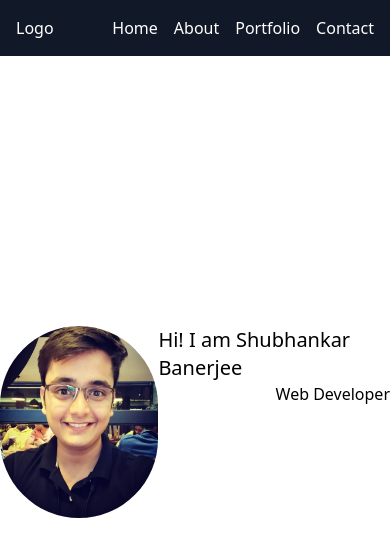
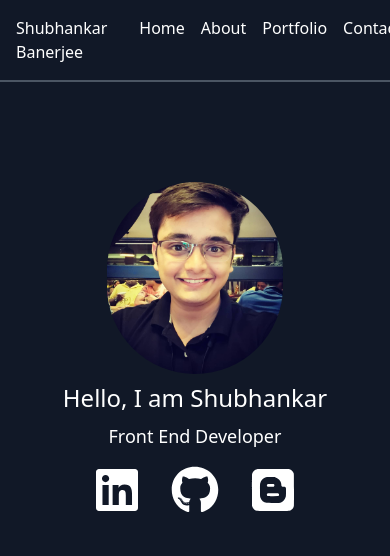
Before and after one commit to shubhankarb180/portfolio-website, a React (Create React App) app: page / in a window 390 px wide. Shown: the top 556 px of the page. Built offline with nearby package versions, Linux system fonts and the light colour scheme.

Commit message:
style: Intro with Social Media Links completed for Mobile View

```diff
--- a/package.json
+++ b/package.json
@@ -4,6 +4,10 @@
   "private": true,
   "dependencies": {
     "@craco/craco": "^6.1.2",
+    "@fortawesome/fontawesome-svg-core": "^1.2.36",
+    "@fortawesome/free-brands-svg-icons": "^5.15.4",
+    "@fortawesome/free-solid-svg-icons": "^5.15.4",
+    "@fortawesome/react-fontawesome": "^0.1.15",
     "@testing-library/jest-dom": "^5.11.4",
     "@testing-library/react": "^11.1.0",
     "@testing-library/user-event": "^12.1.10",
--- a/public/index.html
+++ b/public/index.html
@@ -10,6 +10,7 @@
       content="Web site created using create-react-app"
     />
     <link rel="apple-touch-icon" href="%PUBLIC_URL%/logo192.png" />
+    <script src="https://use.fontawesome.com/2667d53568.js"></script>
     <!--
       manifest.json provides metadata used when your web app is installed on a
       user's mobile device or desktop. See https://developers.google.com/web/fundamentals/web-app-manifest/
--- a/src/components/Intro-Content/introContent.component.jsx
+++ /dev/null
@@ -1,24 +0,0 @@
-import React from 'react'
-import DP from '../../assets/img/DP.jpg';
-
-const introContent = () => {
-    return(
-        <main className='flex justify-center items-center h-full overflow-y-hidden'>
-            <div className='flex' id='main-content'>
-                <div className='flex' id='creator-image'>
-                    <img className='w-48 h-48 rounded-full' src={DP} alt='dp' />
-                </div>
-                <div className='flex-column' id='creator-name'>
-                    <div className='flex text-xl'>
-                        Hi! I am Shubhankar Banerjee
-                    </div>
-                    <div className='flex justify-end'>
-                        Web Developer
-                    </div>
-                </div>
-            </div>
-        </main>
-    );
-}
-
-export default introContent
--- a/src/components/NavBar/NavBar.component.jsx
+++ b/src/components/NavBar/NavBar.component.jsx
@@ -2,16 +2,21 @@ import React from "react";
 
 const NavBar = () => {
   return (
-    <header className="flex-column w-full justify-between bg-gray-900 text-white fixed -top-0" id='header'>
+    <header
+      className="flex-column w-full justify-between bg-gray-900 text-white fixed -top-0 border-b-2 border-gray-600"
+      id="header"
+    >
       <nav className="flex justify-between" id="navigation">
         {/* left */}
         <div className="flex p-4">
-          <h3>Logo</h3>
+          <h3>Shubhankar Banerjee</h3>
         </div>
 
         {/* right */}
         <div className="flex-row space-x-4 p-4">
-          <a className='test' href="#test">Home</a>
+          <a className="test" href="#test">
+            Home
+          </a>
           <a href="#test">About</a>
           <a href="#test">Portfolio</a>
           <a href="#test">Contact</a>
--- a/src/index.css
+++ b/src/index.css
@@ -1,6 +1,9 @@
 @tailwind base;
 @tailwind components;
 @tailwind utilities;
+
+/* @import url("https://stackpath.bootstrapcdn.com/font-awesome/4.7.0/css/font-awesome.min.css"); */
+
 
 @layer components {
     .test{
--- a/src/pages/HomePage.js
+++ b/src/pages/HomePage.js
@@ -1,12 +1,44 @@
 import React from "react";
 import NavBar from "../components/NavBar/NavBar.component";
-import IntroContent from '../components/Intro-Content/introContent.component';
+import DP from "../assets/img/DP.jpg";
+import { FontAwesomeIcon } from "@fortawesome/react-fontawesome";
+import {
+  faLinkedin,
+  faBlogger,
+  faGithub,
+} from "@fortawesome/free-brands-svg-icons";
 
 const HomePage = () => {
   return (
-    <div className='flex-column p-0 h-screen m-0 p-0' id='home'>
+    <div className="flex-col bg-gray-900 h-screen m-0 p-0" id="home">
       <NavBar />
-      <IntroContent />
+      <section className="flex h-5/6 justify-center items-center" id="Intro">
+        <div className="flex-col">
+          <div className="flex-col">
+            <div className="flex justify-center" id="display-picture">
+              <img className="w-44 h-48 rounded-full" src={DP} alt="DP"></img>
+            </div>
+            <div className="flex-col py-1" id="display-content">
+              <p className="text-white text-2xl text-center py-1 ">
+                Hello, I am Shubhankar
+              </p>
+              <p className="text-white text-lg text-center py-1">
+                Front End Developer
+              </p>
+            </div>
+          </div>
+          <div className="flex justify-evenly py-2" id="social-links">
+            <a className="" href="https://www.linkedin.com/in/shubhankarb180/">
+              <FontAwesomeIcon
+                className="text-5xl text-white"
+                icon={faLinkedin}
+              />
+            </a>
+            <FontAwesomeIcon className="text-5xl text-white" icon={faGithub} />
+            <FontAwesomeIcon className="text-5xl text-white" icon={faBlogger} />
+          </div>
+        </div>
+      </section>
     </div>
   );
 };
```
